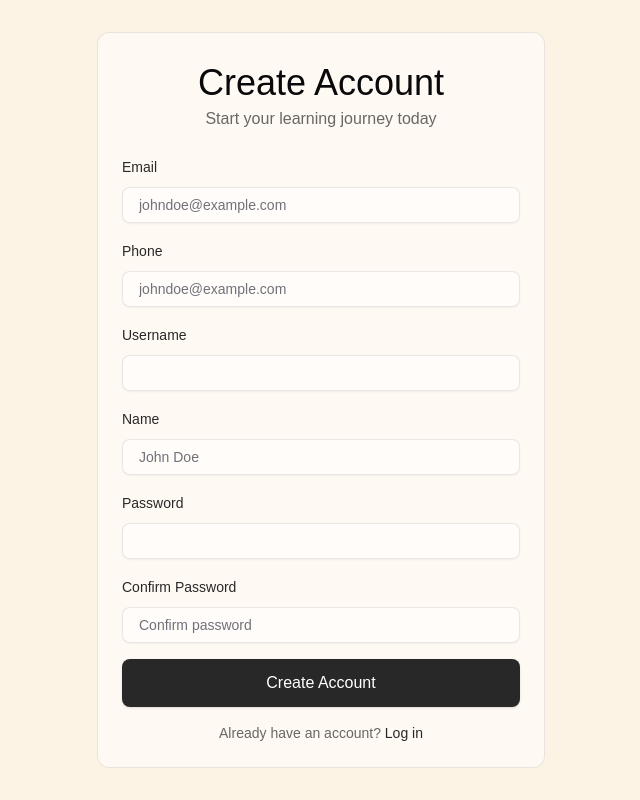
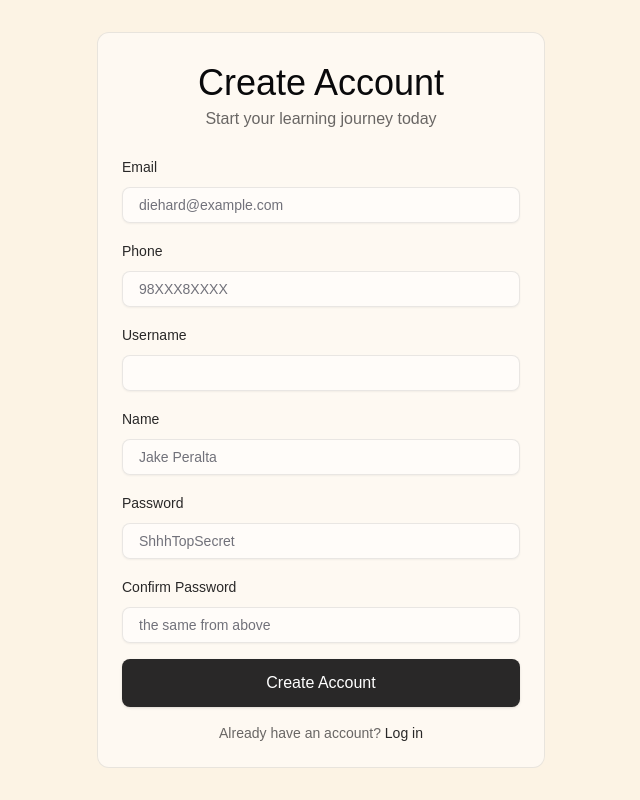
Before and after one commit to apaul02/ezprep-ai-2, a Next.js app: page /signup in a window 1280 px wide. Shown: the whole page, without its empty margins (319-959 px from the left). Built offline with nearby package versions, Linux system fonts and the light colour scheme; a web font is replaced by a local one.

Commit message:
Placeholders

```diff
--- a/components/Login.tsx
+++ b/components/Login.tsx
@@ -110,7 +110,7 @@ export function LoginForm() {
                     <FormControl>
                       <Input
                         className="px-4 py-3 rounded-lg border border-[#292828]/10 bg-white/50 focus:outline-none focus:border-[#292828]/30"
-                        placeholder="johndoe@example.com"
+                        placeholder="johnwick@example.com"
                         {...field}
                       />
                     </FormControl>
@@ -128,7 +128,7 @@ export function LoginForm() {
                     <FormControl>
                       <Input
                         className="px-4 py-3 rounded-lg border border-[#292828]/10 bg-white/50 focus:outline-none focus:border-[#292828]/30"
-                        type="password"
+                        type="password" placeholder="Shhhh!"
                         {...field}
                       />
                     </FormControl>
@@ -140,7 +140,7 @@ export function LoginForm() {
                 className="w-full py-6 bg-[#292828] text-white rounded-lg hover:bg-[#292828]/90 transition-colors text-base"
                 type="submit"
               >
-                Create Account
+                Dive In
               </Button>
             </form>
           </Form>
--- a/components/Signup.tsx
+++ b/components/Signup.tsx
@@ -137,7 +137,7 @@ export function SignupForm() {
                     <FormControl>
                       <Input
                         className="px-4 py-3 rounded-lg border border-[#292828]/10 bg-white/50 focus:outline-none focus:border-[#292828]/30"
-                        placeholder="johndoe@example.com"
+                        placeholder="diehard@example.com"
                         {...field}
                       />
                     </FormControl>
@@ -154,7 +154,7 @@ export function SignupForm() {
                     <FormControl>
                       <Input
                         className="px-4 py-3 rounded-lg border border-[#292828]/10 bg-white/50 focus:outline-none focus:border-[#292828]/30"
-                        placeholder="johndoe@example.com"
+                        placeholder="98XXX8XXXX"
                         {...field}
                       />
                     </FormControl>
@@ -188,7 +188,7 @@ export function SignupForm() {
                     <FormControl>
                       <Input
                         className="px-4 py-3 rounded-lg border border-[#292828]/10 bg-white/50 focus:outline-none focus:border-[#292828]/30"
-                        placeholder="John Doe"
+                        placeholder="Jake Peralta"
                         {...field}
                       />
                     </FormControl>
@@ -205,7 +205,7 @@ export function SignupForm() {
                     <FormControl>
                       <Input
                         className="px-4 py-3 rounded-lg border border-[#292828]/10 bg-white/50 focus:outline-none focus:border-[#292828]/30"
-                        type="password"
+                        type="password" placeholder="ShhhTopSecret"
                         {...field}
                       />
                     </FormControl>
@@ -223,7 +223,7 @@ export function SignupForm() {
                       <Input
                         className="px-4 py-3 rounded-lg border border-[#292828]/10 bg-white/50 focus:outline-none focus:border-[#292828]/30"
                         type="password"
-                        placeholder="Confirm password"
+                        placeholder="the same from above"
                         {...field}
                       />
                     </FormControl>
```
